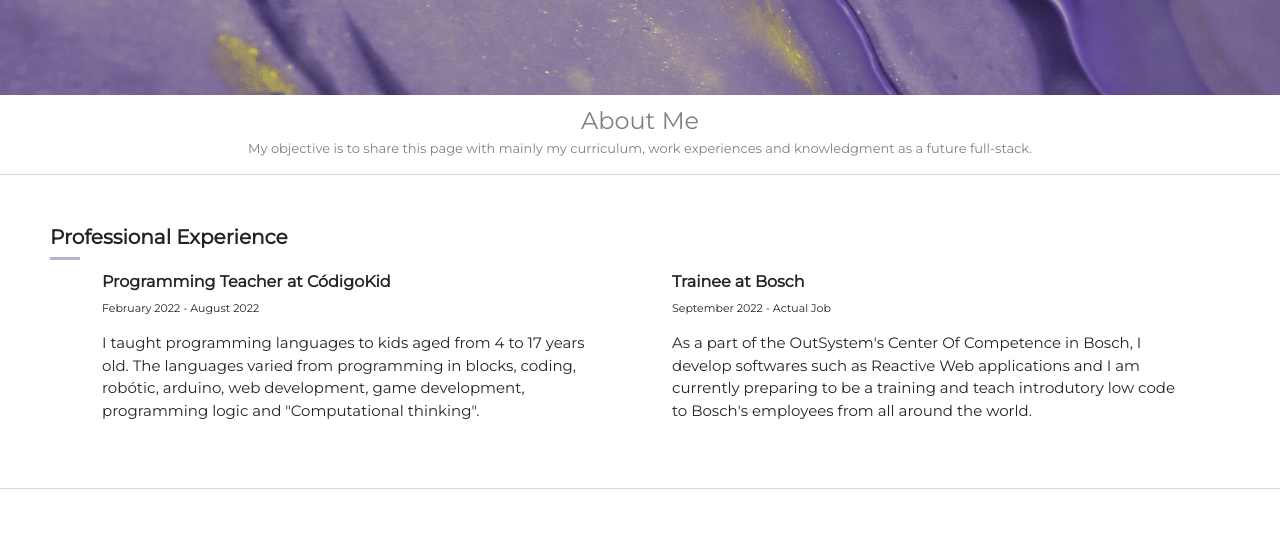
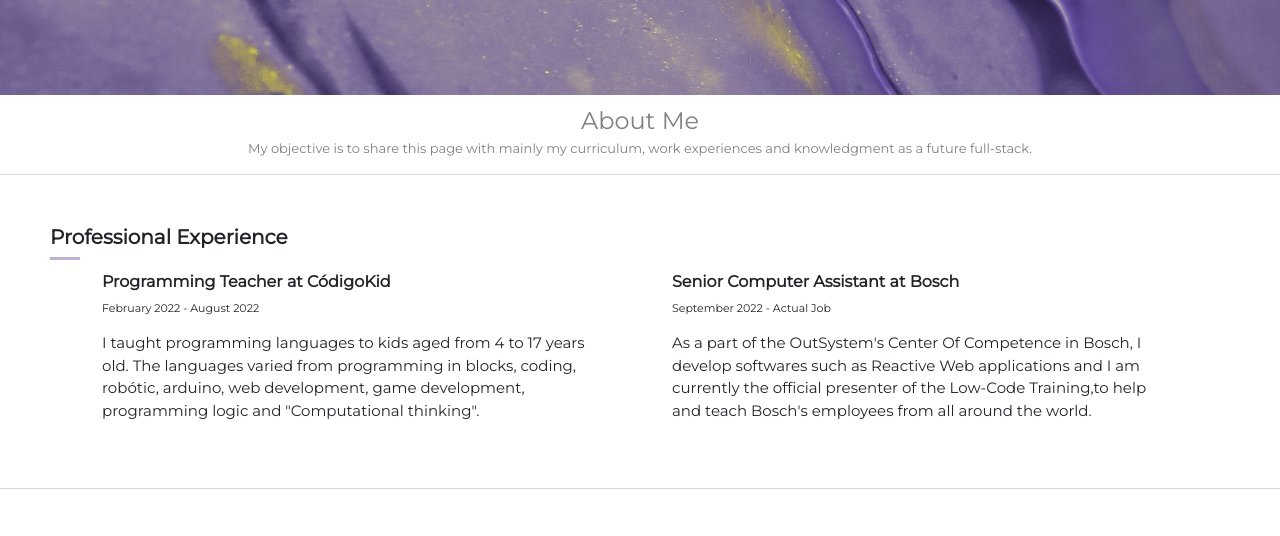
Before and after one commit to isabelalsantos/curriculo, a plain HTML site: page index.html in a window 1280 px wide. Shown: the part 263-799 px from the top of the page. Drawn offline with nearby package versions, Linux system fonts and the light colour scheme.

Commit message:
Atualizar o index.html

```diff
--- a/index.html
+++ b/index.html
@@ -71,10 +71,10 @@
         </div>
       </div>
       <div class="col">
-        <div class ="lblEp"> <p>Trainee at Bosch</p> </div>
+        <div class ="lblEp"> <p>Senior Computer Assistant at Bosch</p> </div>
         <div class = "dateEp"><p>September 2022 - Actual Job</p></div>
         <div class = "txtEp">
-            <p>As a part of the OutSystem's Center Of Competence in Bosch, I develop softwares such as Reactive Web applications and I am currently preparing to be a training and teach introdutory low code to Bosch's employees from all around the world.</p>
+            <p>As a part of the OutSystem's Center Of Competence in Bosch, I develop softwares such as Reactive Web applications and I am currently the official presenter of the Low-Code Training,to help and teach Bosch's employees from all around the world.</p>
         </div>
       </div>
     </div>
```
